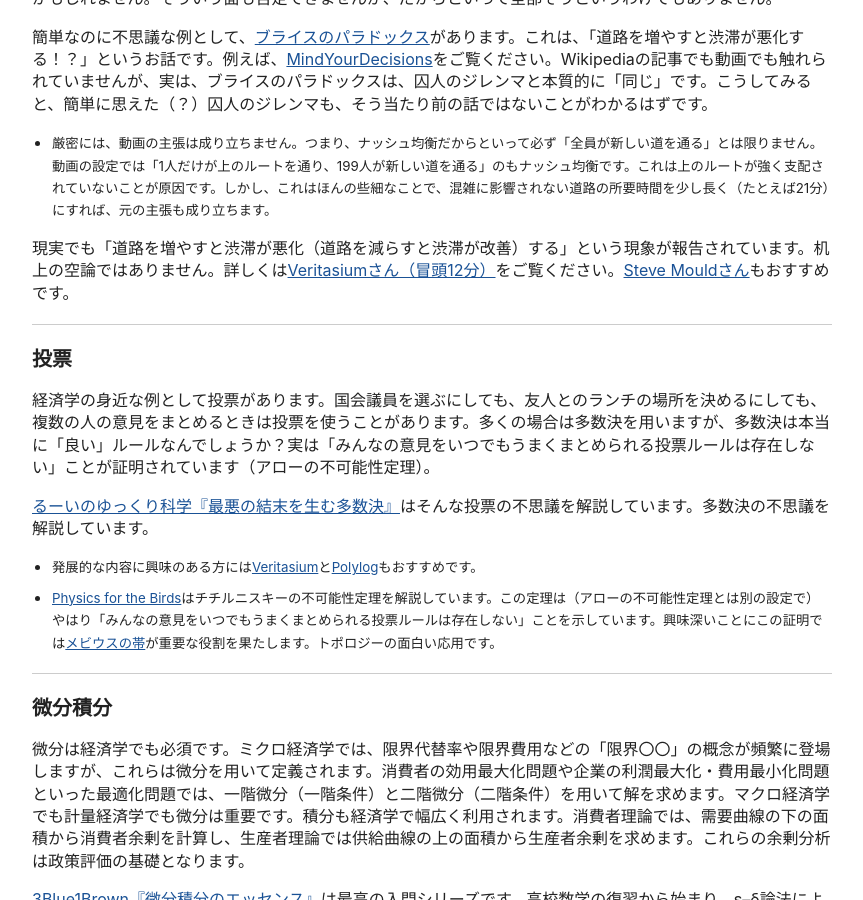
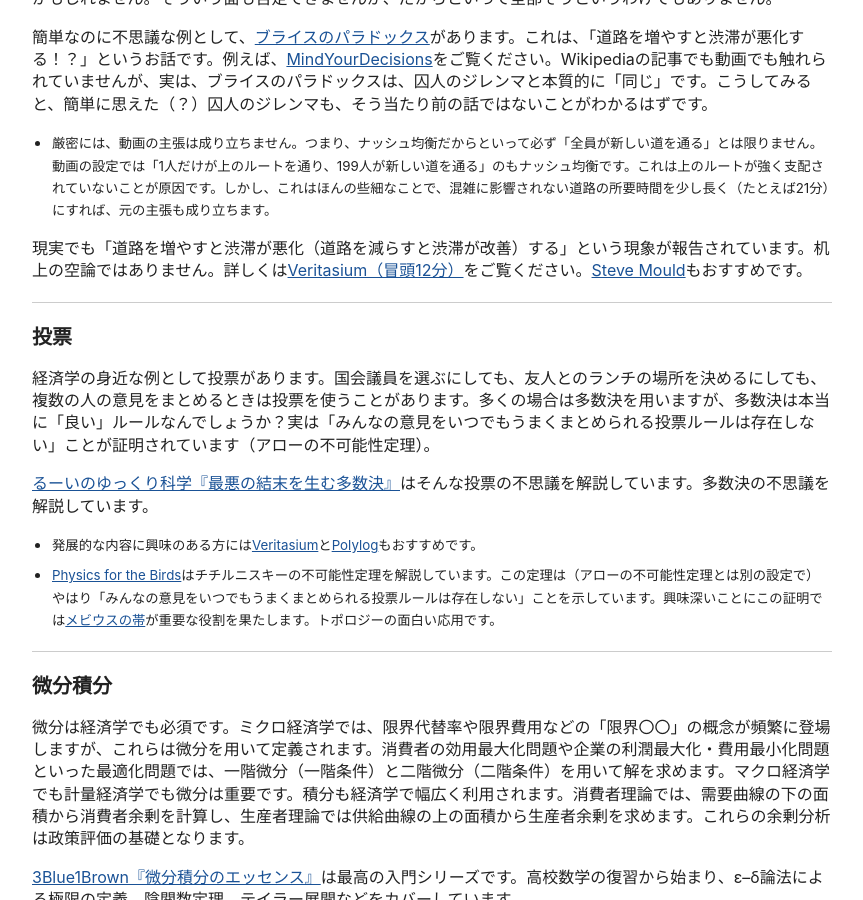
Before and after one commit to tetsuyahoshino137/tetsuyahoshino137.github.io, a Jekyll site: the page built from posts/youtube.md, in a window 1280 px wide and 900 px high, scrolled down 837 px. Shown: the whole window, without its empty margins (208-1071 px from the left). Built offline with Jekyll 4.4.1, drawn with Linux system fonts in a browser that asks for light colours.

Commit message:
Fix formatting and citation in youtube.md

```diff
--- a/posts/youtube.md
+++ b/posts/youtube.md
@@ -40,7 +40,7 @@ YouTubeで勉強なんて当たり前になりました。勉強になる動画
 
 - <small>厳密には、動画の主張は成り立ちません。つまり、ナッシュ均衡だからといって必ず「全員が新しい道を通る」とは限りません。動画の設定では「1人だけが上のルートを通り、199人が新しい道を通る」のもナッシュ均衡です。これは上のルートが強く支配されていないことが原因です。しかし、これはほんの些細なことで、混雑に影響されない道路の所要時間を少し長く（たとえば21分）にすれば、元の主張も成り立ちます。</small>
 
-現実でも「道路を増やすと渋滞が悪化（道路を減らすと渋滞が改善）する」という現象が報告されています。机上の空論ではありません。詳しくは[Veritasiumさん（冒頭12分）](https://youtu.be/-QTkPfq7w1A)をご覧ください。[Steve Mouldさん](https://youtu.be/Cg73j3QYRJc)もおすすめです。
+現実でも「道路を増やすと渋滞が悪化（道路を減らすと渋滞が改善）する」という現象が報告されています。机上の空論ではありません。詳しくは[Veritasium（冒頭12分）](https://youtu.be/-QTkPfq7w1A)をご覧ください。[Steve Mould](https://youtu.be/Cg73j3QYRJc)もおすすめです。
 
 ---
 
```
